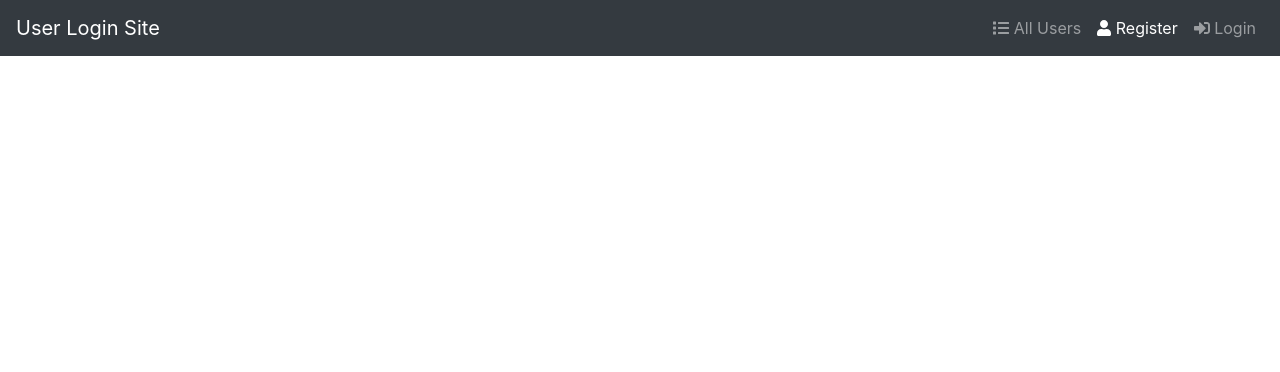
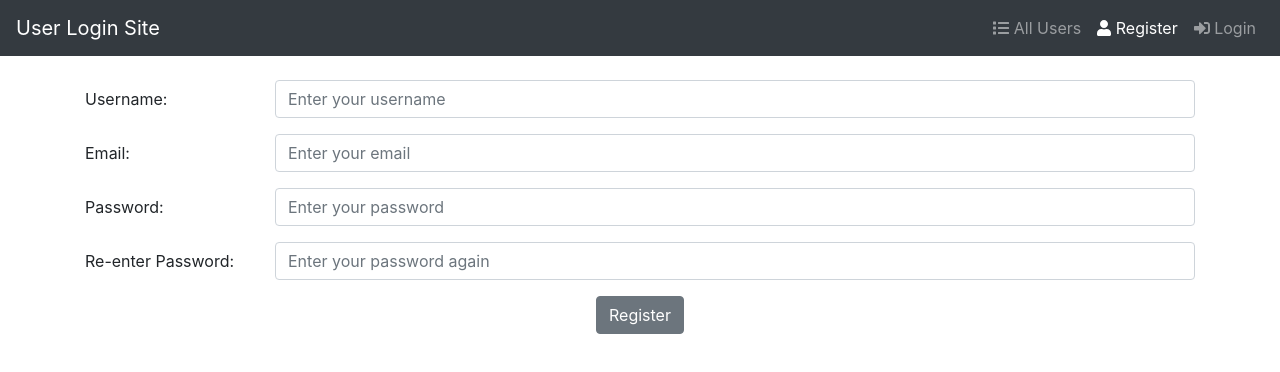
Before and after one commit to Monika-Mistry/react-assessment, a React (Create React App) app: page /register in a window 1280 px wide. Shown: the top 372 px of the page. Built offline with nearby package versions, Linux system fonts and the light colour scheme.

Commit message:
register form setip

```diff
--- /dev/null
+++ b/src/components/LoginForm.js
@@ -0,0 +1,43 @@
+import React from 'react';
+import {
+    Form,
+    FormGroup,
+    Label,
+    Input,
+    Col,
+    Button
+} from 'reactstrap';
+
+export default function LoginForm(props) {
+    return (
+        <Form className="container" onSubmit="">
+            <FormGroup row>
+                <Label for="username" sm={2}>Username:</Label>
+                <Col sm={10}>
+                    <Input
+                        required
+                        type="text"
+                        name="username"
+                        id="username"
+                        placeholder="Enter your username"
+                    />
+                </Col>
+            </FormGroup>
+            <FormGroup row>
+                <Label for="password" sm={2}>Password:</Label>
+                <Col sm={10}>
+                    <Input
+                        required
+                        type="text"
+                        name="password"
+                        id="password"
+                        placeholder="Enter your password"
+                    />
+                </Col>
+            </FormGroup>
+            <div className="text-center">
+                <Button>Login</Button>
+            </div>
+        </Form>
+    )
+}
--- a/src/components/UserLogin.js
+++ b/src/components/RegisterForm.js
@@ -8,7 +8,8 @@ import {
     Button
 } from 'reactstrap';
 
-export default function UserLogin(props) {
+
+export default function RegisterForm(props) {
     return (
         <Form className="container" onSubmit="">
             <FormGroup row>
@@ -24,6 +25,18 @@ export default function UserLogin(props) {
                 </Col>
             </FormGroup>
             <FormGroup row>
+                <Label for="email" sm={2}>Email:</Label>
+                <Col sm={10}>
+                    <Input
+                        required
+                        type="email"
+                        name="email"
+                        id="email"
+                        placeholder="Enter your email"
+                    />
+                </Col>
+            </FormGroup>
+            <FormGroup row>
                 <Label for="password" sm={2}>Password:</Label>
                 <Col sm={10}>
                     <Input
@@ -35,8 +48,20 @@ export default function UserLogin(props) {
                     />
                 </Col>
             </FormGroup>
+            <FormGroup row>
+                <Label for="password2" sm={2}>Re-enter Password:</Label>
+                <Col sm={10}>
+                    <Input
+                        required
+                        type="text"
+                        name="password2"
+                        id="password2"
+                        placeholder="Enter your password again"
+                    />
+                </Col>
+            </FormGroup>
             <div className="text-center">
-                <Button>Login</Button>
+                <Button>Register</Button>
             </div>
         </Form>
     )
--- a/src/components/RouterHome.js
+++ b/src/components/RouterHome.js
@@ -2,7 +2,8 @@ import React, { Component } from 'react';
 import { BrowserRouter as Router, Route } from 'react-router-dom';
 
 import NavBar from './NavBar';
-import UserLogin from './UserLogin';
+import LoginForm from './LoginForm';
+import RegisterForm from './RegisterForm';
 
 export default class RouterHome extends Component {
     render() {
@@ -13,8 +14,8 @@ export default class RouterHome extends Component {
                 <br></br>
 
                 <Route exact path="/" />
-                <Route path="/login" component={UserLogin} />
-                <Route path="/register" />
+                <Route path="/login" component={LoginForm} />
+                <Route path="/register" component={RegisterForm} />
                 <Route path="/users" />
             </Router>
         )
```
